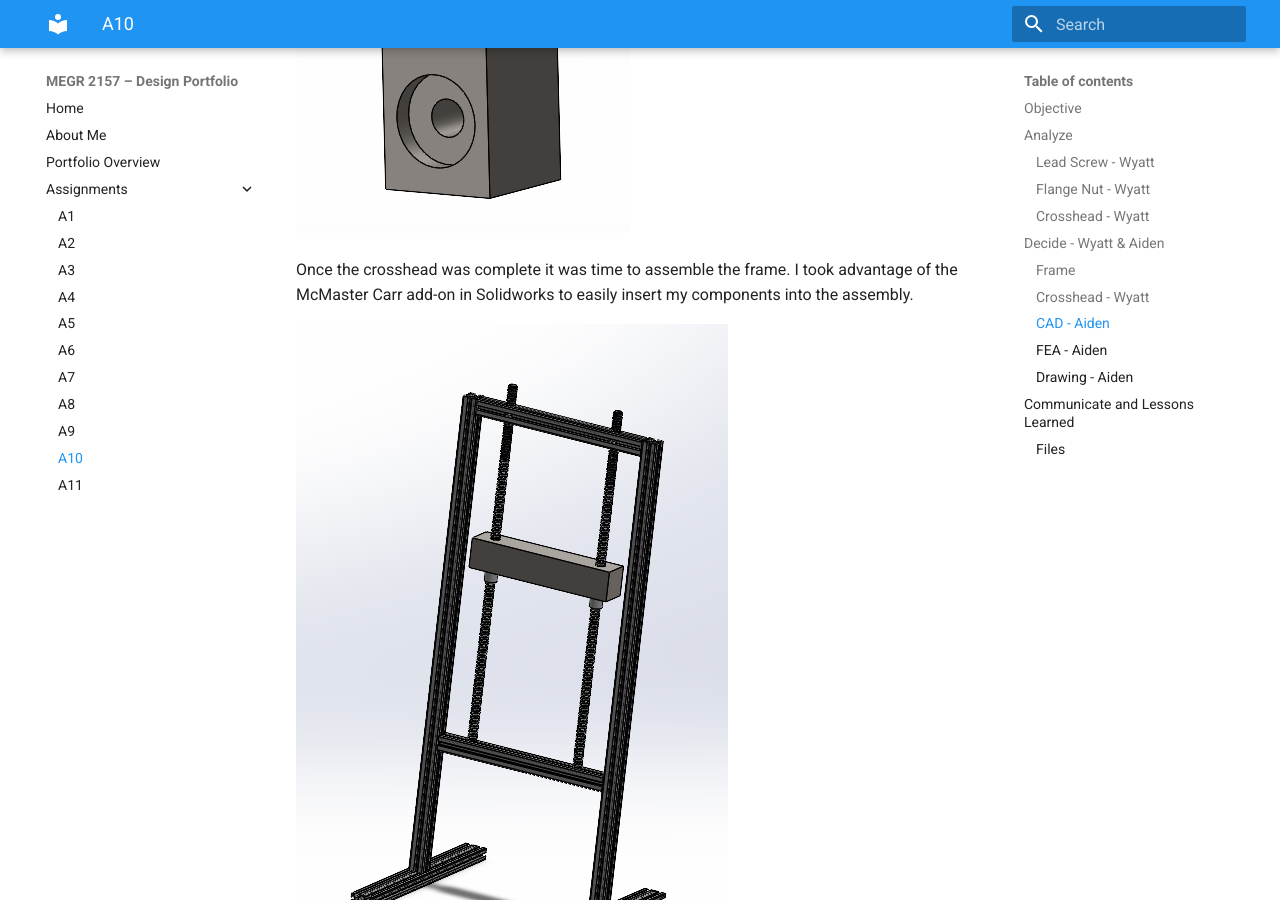
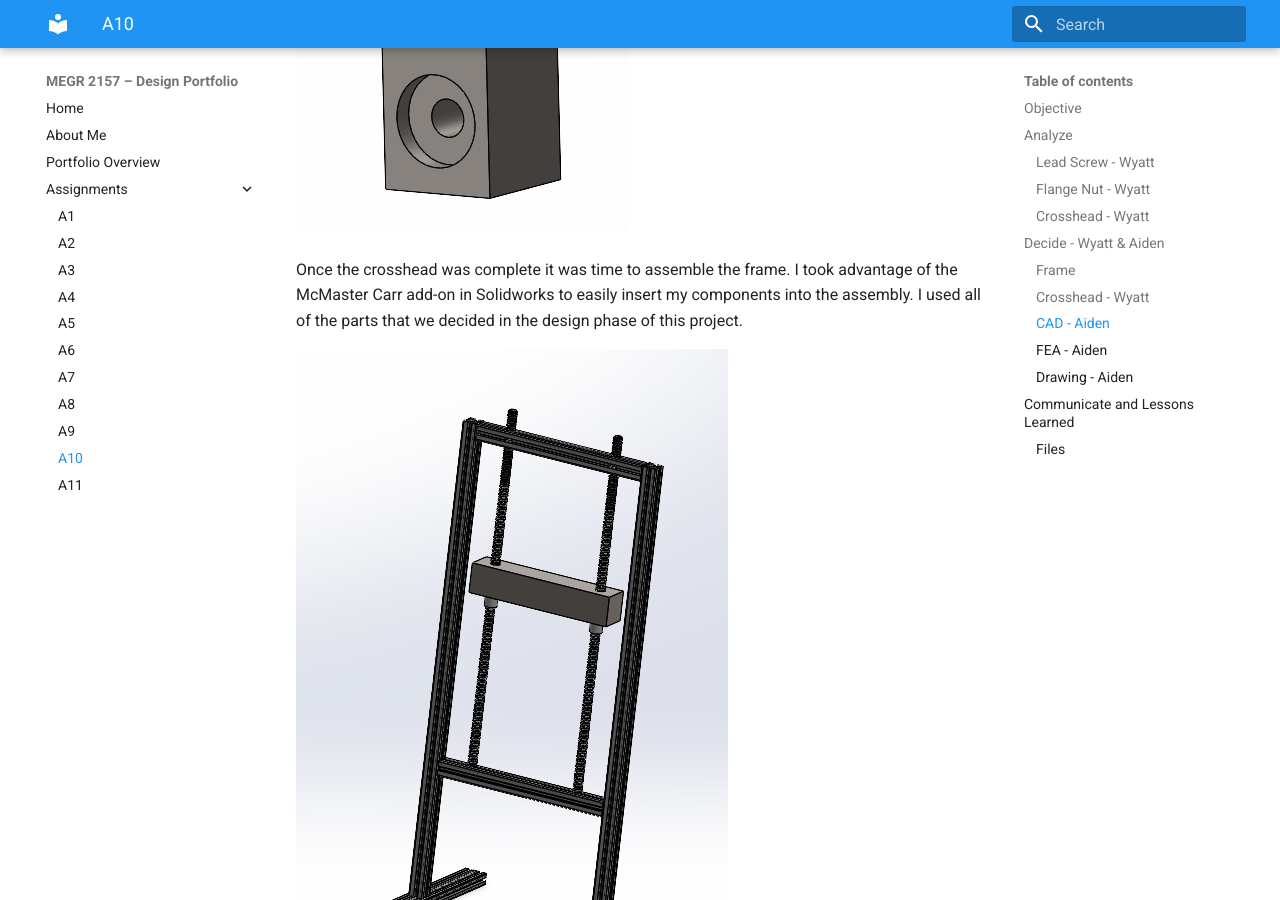
Before and after one commit to AidenGrake/megr2157-portfolio, an MkDocs documentation site: the page built from docs/assignments/A10/index.md, in a window 1280 px wide and 900 px high, scrolled down 7437 px. Built offline with MkDocs 1.6.1 and Material for MkDocs 9.7.7, drawn with Linux system fonts in a browser that asks for light colours.

Commit message:
Enhance assembly description in index.md
Added details about parts used in the assembly phase.

```diff
--- a/docs/assignments/A10/index.md
+++ b/docs/assignments/A10/index.md
@@ -60,7 +60,7 @@ After the parametric equations were set in the screenshots below is the process
 
 ![crosshead6](crosshead6.png)
 
-Once the crosshead was complete it was time to assemble the frame. I took advantage of the McMaster Carr add-on in Solidworks to easily insert my components into the assembly.
+Once the crosshead was complete it was time to assemble the frame. I took advantage of the McMaster Carr add-on in Solidworks to easily insert my components into the assembly. I used all of the parts that we decided in the design phase of this project.
 
 ![frame](frame.png)
 
```
